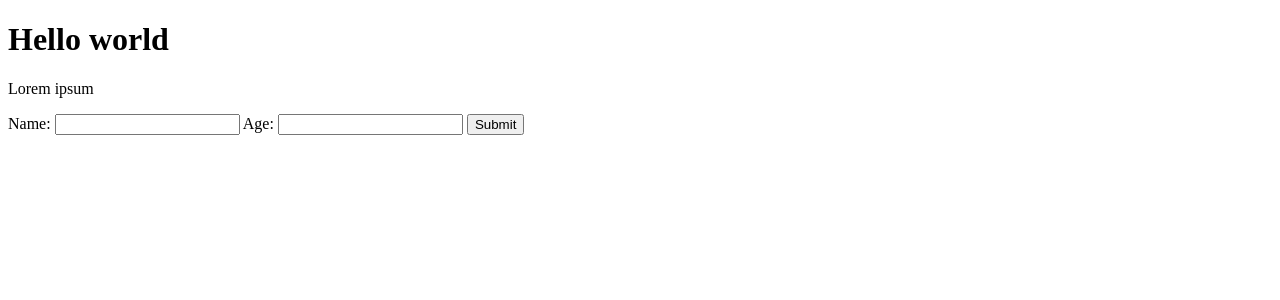
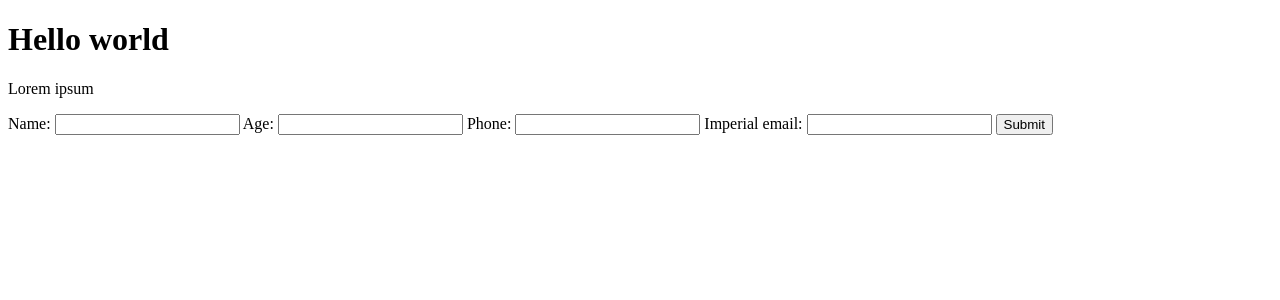
Before and after one commit to matthew-wong1/sse-lab2, a Flask app: page / in a window 1280 px wide. Shown: the top 300 px of the page. Run offline with Flask 3, Linux system fonts and the light colour scheme.

Commit message:
add more input fields

```diff
--- a/api/templates/index.html
+++ b/api/templates/index.html
@@ -12,6 +12,10 @@
 		<input type="text" id="namefield" name="name">
 		<label for="agefield">Age:</label>
 		<input type="number" id="agefield" name="age">
+		<label for="ukphone">Phone:</label>
+		<input type="tel" id="tel" name="tel">
+		<label for="email">Imperial email:</label>
+		<input type="email" id="email" name="email">
 		<input type="submit" value="Submit">
 		</form>
 	</body>
```
